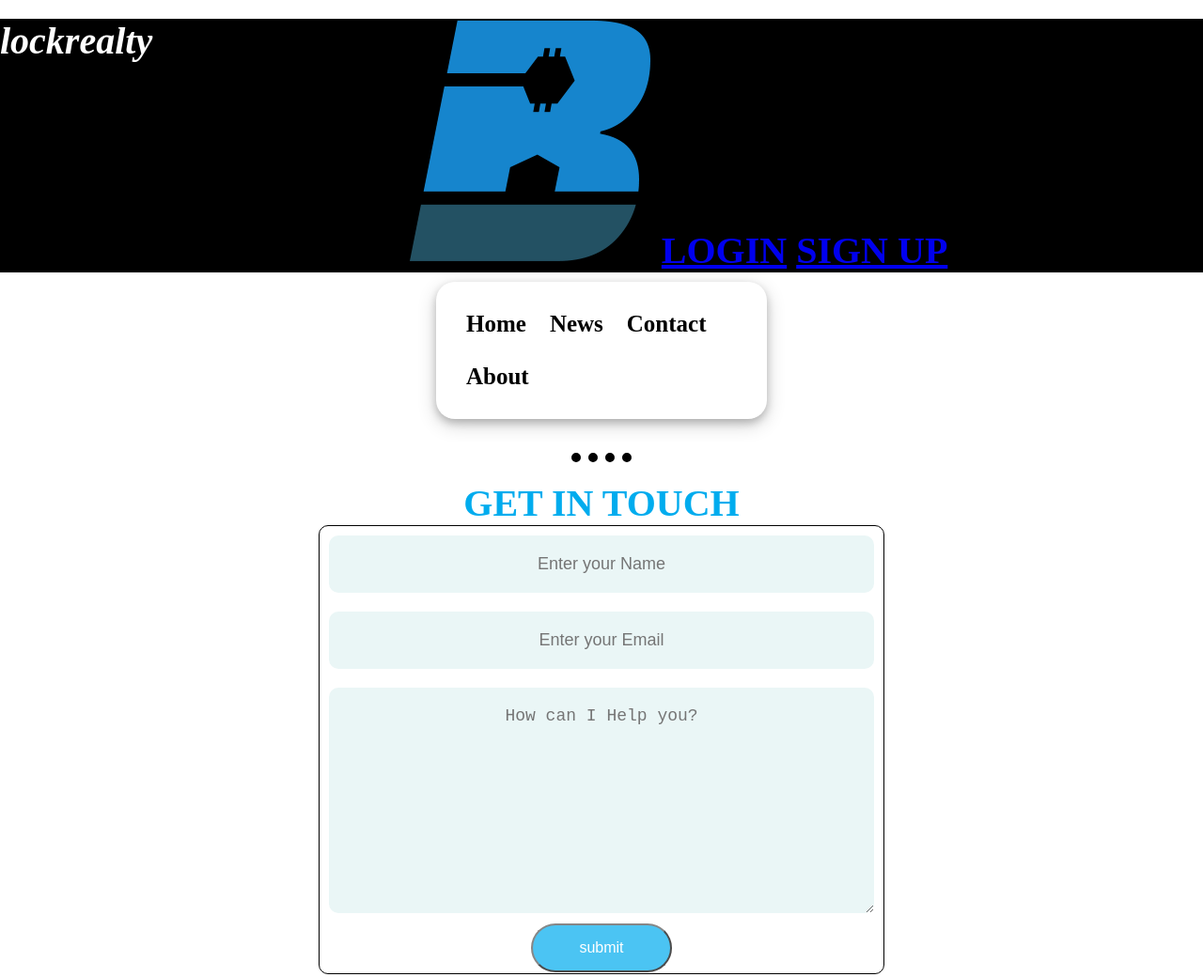
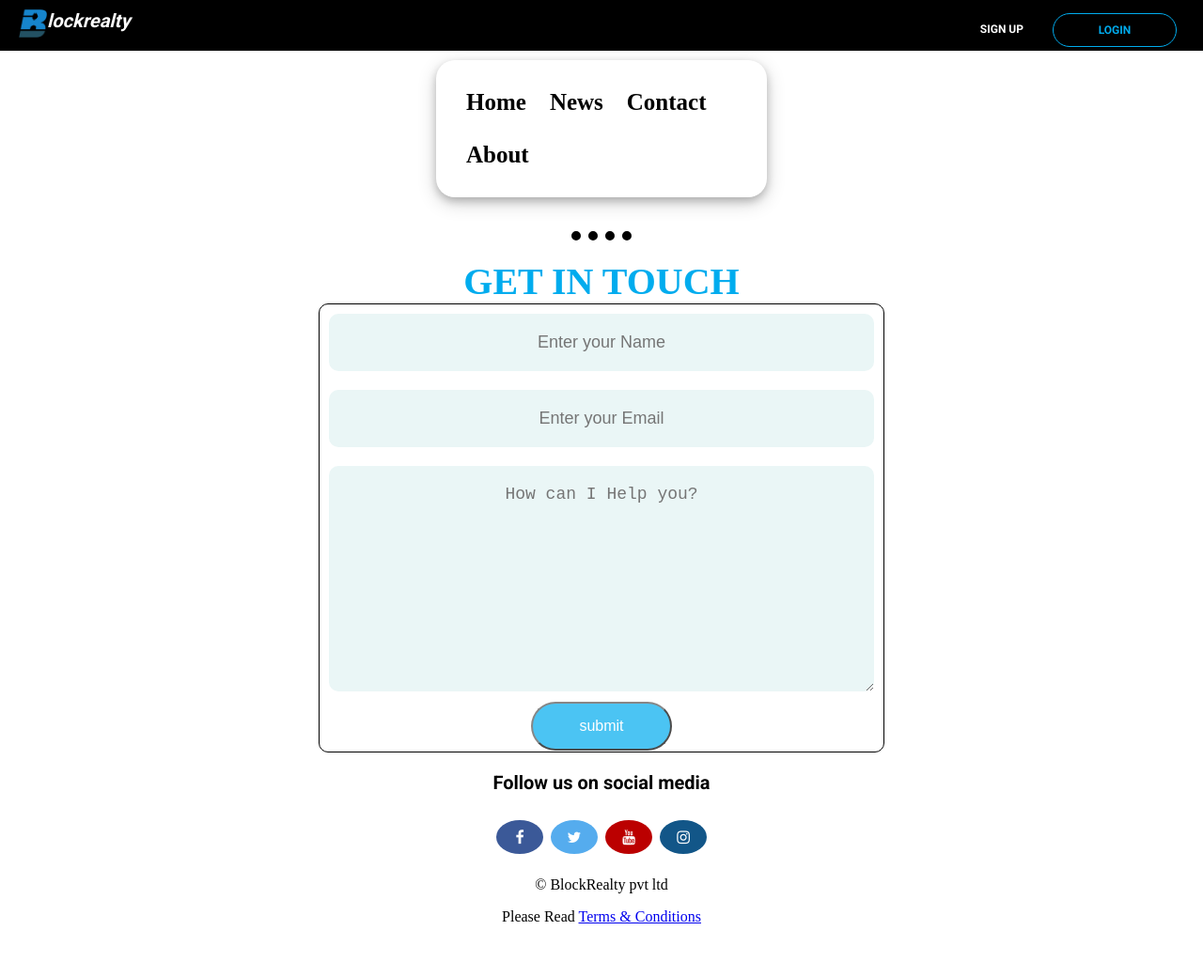
Before and after one commit to SyedFouzan/Blockrealty-v2, a plain HTML site: page Contact.html in a window 1280 px wide. Shown: the top 1040 px of the page at 94% size. After the commit the page ends 1001 px from the top, so only its background shows below. Drawn offline with Linux system fonts and the light colour scheme.

Commit message:
Update stylecont.css

```diff
--- a/CSS/stylecont.css
+++ b/CSS/stylecont.css
@@ -1,7 +1,66 @@
 /* body {
   background-color: #60769e;
 } */
+#logo {
+  float: left;
+}
 
+.logo {
+  margin:0px;
+  width:30px;
+}
+
+.head1 {
+  margin: 0px;
+  padding:10px 20px;
+  text-align: center;
+  font-size: 20px;
+  font-family: 'Roboto', sans-serif;
+}
+
+.rowi:after {
+  content: "";
+  display: table;
+  clear: both;
+  text-align: center;
+}
+
+.signin{
+  float: right;
+  color: white;
+  padding: 10px 15px;
+  text-align: center;
+  text-decoration: none;
+  display: inline-block;
+  font-size: 12px;
+  margin: 4px 8px;
+  cursor: pointer;
+}
+.signin:hover{
+color: #00acee;
+
+}
+
+.buttonl {
+  background-color: black;
+  float: right;
+  width:100px;
+  border: 1.5px solid;
+  color: #00acee;
+  padding: 10px 15px;
+  text-align: center;
+  text-decoration: none;
+  display: inline-block;
+  font-size: 12px;
+  margin: 4px 8px;
+  cursor: pointer;
+  border-radius: 50px;
+}
+.buttonl:hover {
+ background-color: #00acee;
+ border-color: #00acee;
+  color: white;
+}
 h1 {
   color: #00acee;
   text-align: center;
```
